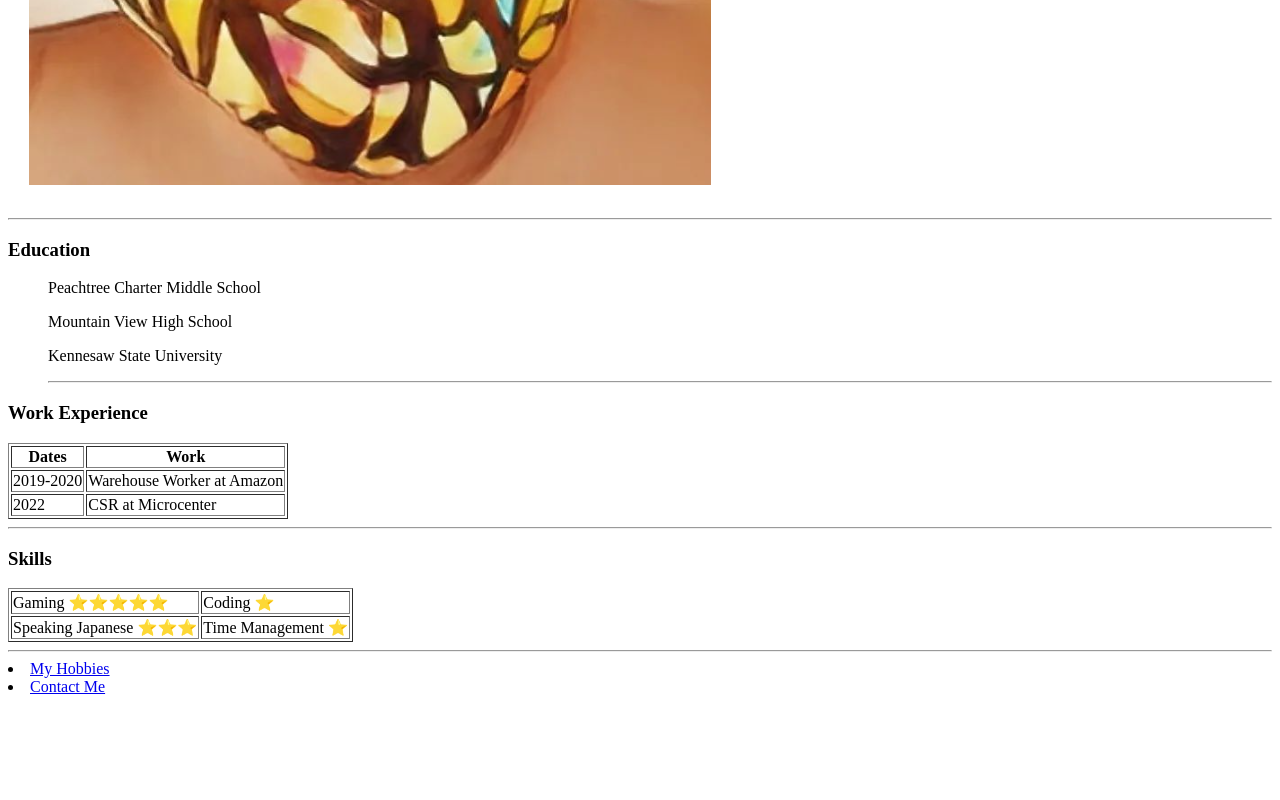
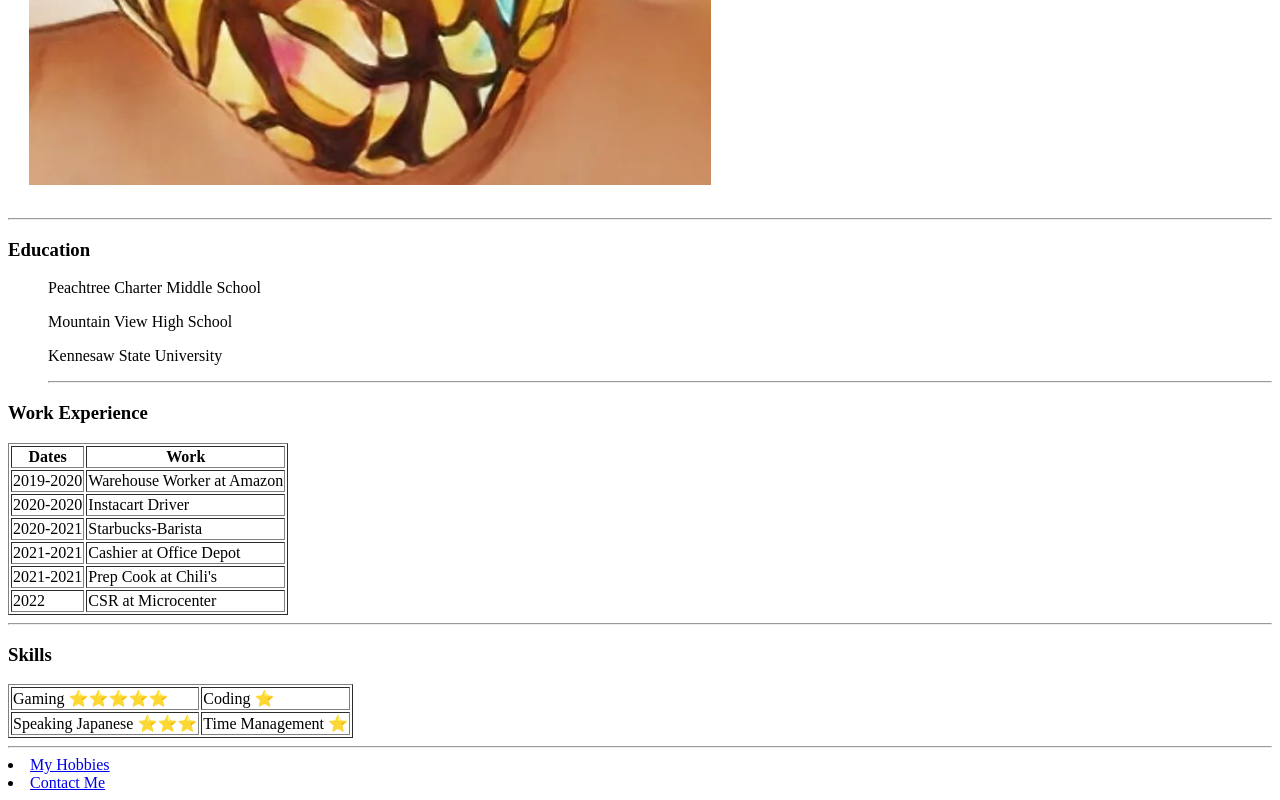
Before and after one commit to Break20/cv, a plain HTML site: page index.html in a window 1280 px wide. Shown: the part 619-1419 px from the top of the page. Before the commit the page ends 1323 px from the top, so only its background shows below. Drawn offline with Linux system fonts and the light colour scheme.

Commit message:
Add files via upload

```diff
--- a/index.html
+++ b/index.html
@@ -41,6 +41,22 @@
                 <td>Warehouse Worker at Amazon</td>
             </tr>
             <tr>
+                <td>2020-2020</td>
+                <td>Instacart Driver</td>
+            </tr>
+            <tr>
+                <td>2020-2021</td>
+                <td>Starbucks-Barista</td>
+            </tr>
+            <tr>
+                <td>2021-2021</td>
+                <td>Cashier at Office Depot</td>
+            </tr>
+            <tr>
+                <td>2021-2021</td>
+                <td>Prep Cook at Chili's</td>
+            </tr>
+            <tr>
                 <td>2022</td>
                 <td>CSR at Microcenter</td>
             </tr>
```
